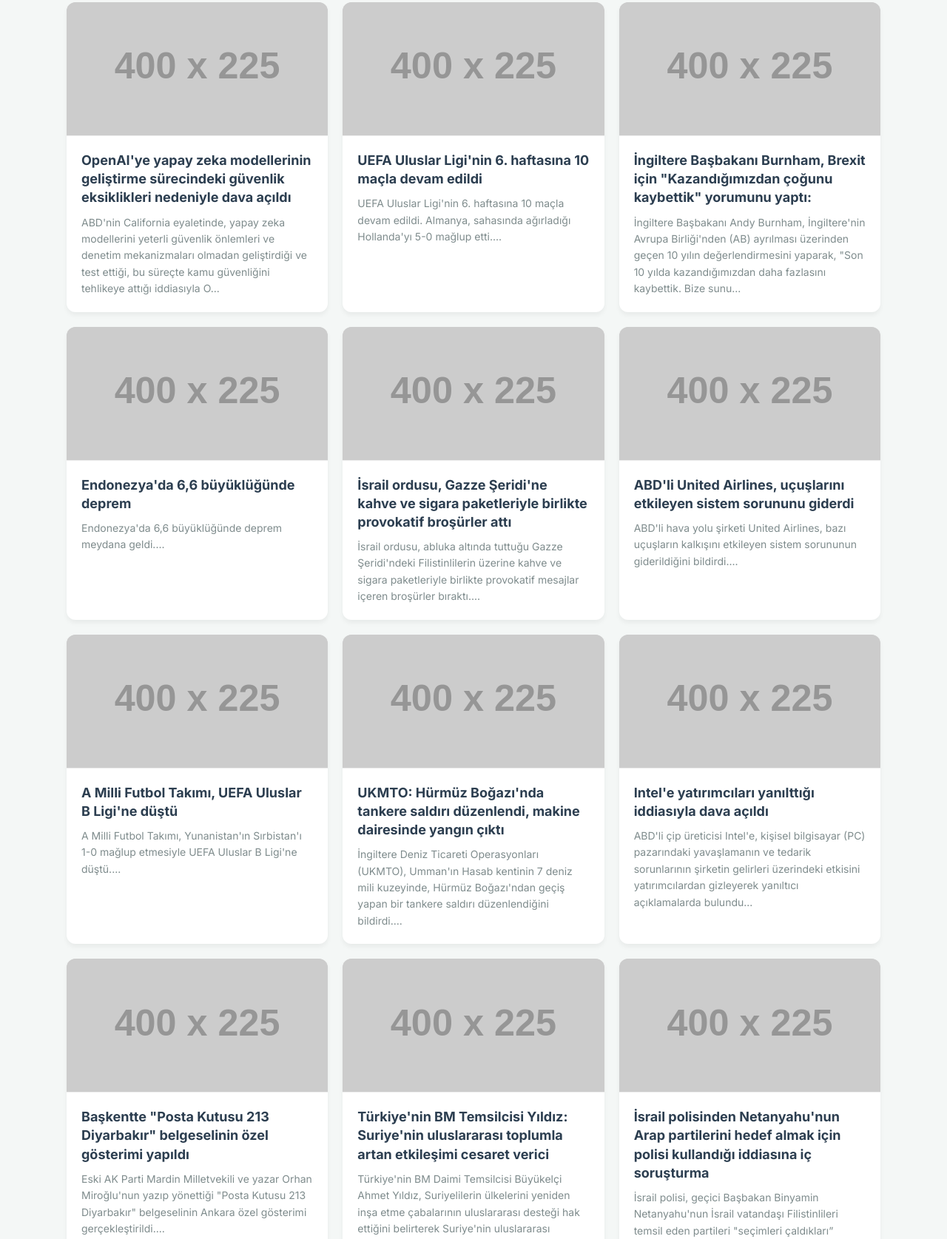
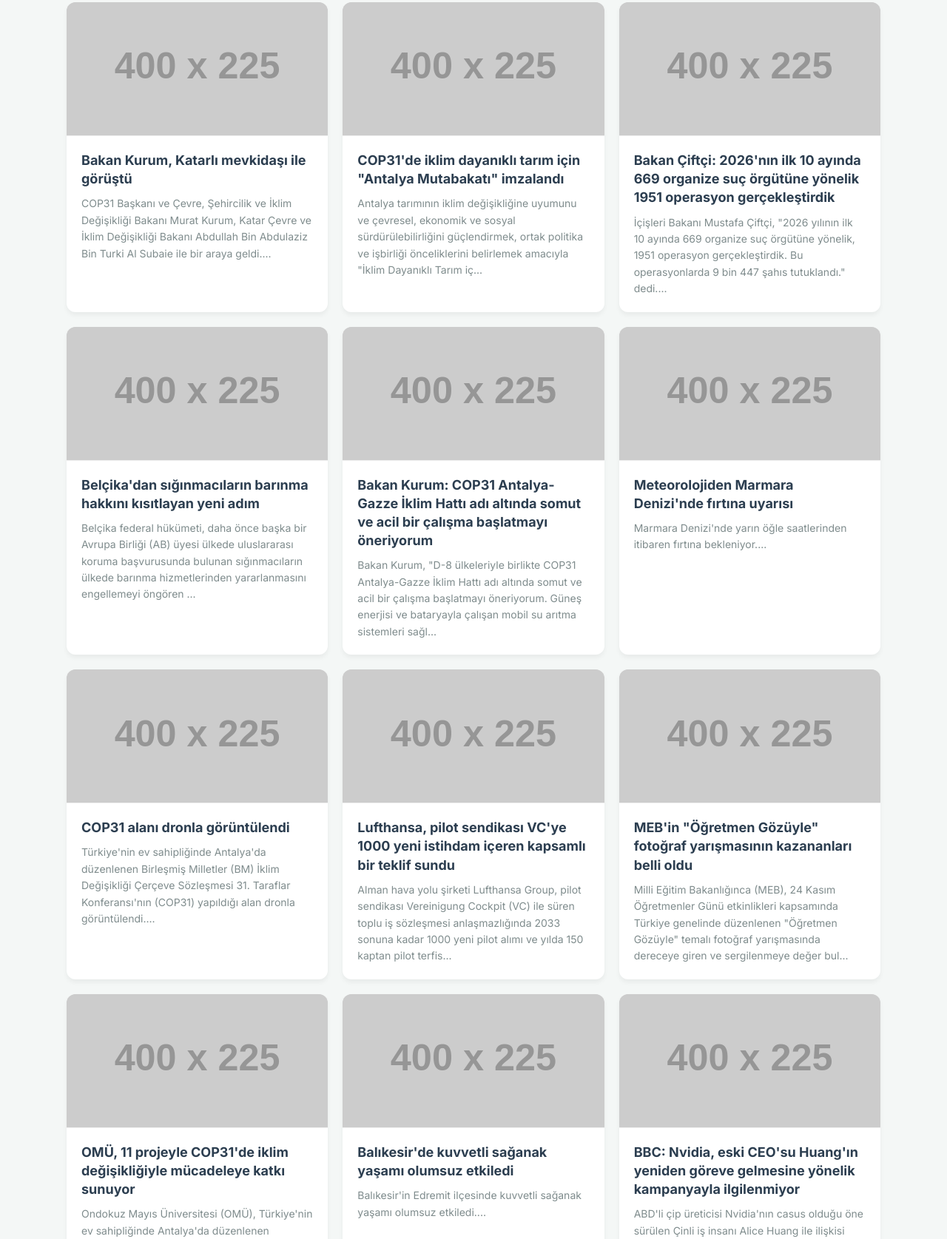
Before and after one commit to alperefekaya/habergundemi, a plain HTML site: page index.html in a window 1280 px wide. Shown: the part 143-1818 px from the top of the page at 74% size. Drawn offline with Linux system fonts and the light colour scheme; placeholder pictures from the web are drawn by us.

Commit message:
Haberler guncellendi

```diff
--- a/index.html
+++ b/index.html
@@ -32,96 +32,96 @@
                 <div class="card">
                     <img src="https://via.placeholder.com/400x225.png?text=Haber+Gündemi" class="card-img" alt="Haber">
                     <div class="card-body">
-                        <h2>OpenAI'ye yapay zeka modellerinin geliştirme sürecindeki güvenlik eksiklikleri nedeniyle dava açıldı</h2>
-                        <p>ABD'nin California eyaletinde, yapay zeka modellerini yeterli güvenlik önlemleri ve denetim mekanizmaları olmadan geliştirdiği ve test ettiği, bu süreçte kamu güvenliğini tehlikeye attığı iddiasıyla O...</p>
+                        <h2>Bakan Kurum, Katarlı mevkidaşı ile görüştü</h2>
+                        <p>COP31 Başkanı ve Çevre, Şehircilik ve İklim Değişikliği Bakanı Murat Kurum, Katar Çevre ve İklim Değişikliği Bakanı Abdullah Bin Abdulaziz Bin Turki Al Subaie ile bir araya geldi....</p>
                     </div>
                 </div>
 
                 <div class="card">
                     <img src="https://via.placeholder.com/400x225.png?text=Haber+Gündemi" class="card-img" alt="Haber">
                     <div class="card-body">
-                        <h2>UEFA Uluslar Ligi'nin 6. haftasına 10 maçla devam edildi</h2>
-                        <p>UEFA Uluslar Ligi'nin 6. haftasına 10 maçla devam edildi. Almanya, sahasında ağırladığı Hollanda'yı 5-0 mağlup etti....</p>
+                        <h2>COP31'de iklim dayanıklı tarım için "Antalya Mutabakatı" imzalandı</h2>
+                        <p>Antalya tarımının iklim değişikliğine uyumunu ve çevresel, ekonomik ve sosyal sürdürülebilirliğini güçlendirmek, ortak politika ve işbirliği önceliklerini belirlemek amacıyla "İklim Dayanıklı Tarım iç...</p>
                     </div>
                 </div>
 
                 <div class="card">
                     <img src="https://via.placeholder.com/400x225.png?text=Haber+Gündemi" class="card-img" alt="Haber">
                     <div class="card-body">
-                        <h2>İngiltere Başbakanı Burnham, Brexit için "Kazandığımızdan çoğunu kaybettik" yorumunu yaptı:</h2>
-                        <p>İngiltere Başbakanı Andy Burnham, İngiltere'nin Avrupa Birliği'nden (AB) ayrılması üzerinden geçen 10 yılın değerlendirmesini yaparak, "Son 10 yılda kazandığımızdan daha fazlasını kaybettik. Bize sunu...</p>
+                        <h2>Bakan Çiftçi: 2026'nın ilk 10 ayında 669 organize suç örgütüne yönelik 1951 operasyon gerçekleştirdik</h2>
+                        <p>İçişleri Bakanı Mustafa Çiftçi, "2026 yılının ilk 10 ayında 669 organize suç örgütüne yönelik, 1951 operasyon gerçekleştirdik. Bu operasyonlarda 9 bin 447 şahıs tutuklandı." dedi....</p>
                     </div>
                 </div>
 
                 <div class="card">
                     <img src="https://via.placeholder.com/400x225.png?text=Haber+Gündemi" class="card-img" alt="Haber">
                     <div class="card-body">
-                        <h2>Endonezya'da 6,6 büyüklüğünde deprem</h2>
-                        <p>Endonezya'da 6,6 büyüklüğünde deprem meydana geldi....</p>
+                        <h2>Belçika'dan sığınmacıların barınma hakkını kısıtlayan yeni adım</h2>
+                        <p>Belçika federal hükümeti, daha önce başka bir Avrupa Birliği (AB) üyesi ülkede uluslararası koruma başvurusunda bulunan sığınmacıların ülkede barınma hizmetlerinden yararlanmasını engellemeyi öngören ...</p>
                     </div>
                 </div>
 
                 <div class="card">
                     <img src="https://via.placeholder.com/400x225.png?text=Haber+Gündemi" class="card-img" alt="Haber">
                     <div class="card-body">
-                        <h2>İsrail ordusu, Gazze Şeridi'ne kahve ve sigara paketleriyle birlikte provokatif broşürler attı</h2>
-                        <p>İsrail ordusu, abluka altında tuttuğu Gazze Şeridi'ndeki Filistinlilerin üzerine kahve ve sigara paketleriyle birlikte provokatif mesajlar içeren broşürler bıraktı....</p>
+                        <h2>Bakan Kurum: COP31 Antalya-Gazze İklim Hattı adı altında somut ve acil bir çalışma başlatmayı öneriyorum</h2>
+                        <p>Bakan Kurum, "D-8 ülkeleriyle birlikte COP31 Antalya-Gazze İklim Hattı adı altında somut ve acil bir çalışma başlatmayı öneriyorum. Güneş enerjisi ve bataryayla çalışan mobil su arıtma sistemleri sağl...</p>
                     </div>
                 </div>
 
                 <div class="card">
                     <img src="https://via.placeholder.com/400x225.png?text=Haber+Gündemi" class="card-img" alt="Haber">
                     <div class="card-body">
-                        <h2>ABD'li United Airlines, uçuşlarını etkileyen sistem sorununu giderdi</h2>
-                        <p>ABD'li hava yolu şirketi United Airlines, bazı uçuşların kalkışını etkileyen sistem sorununun giderildiğini bildirdi....</p>
+                        <h2>Meteorolojiden Marmara Denizi'nde fırtına uyarısı</h2>
+                        <p>Marmara Denizi'nde yarın öğle saatlerinden itibaren fırtına bekleniyor....</p>
                     </div>
                 </div>
 
                 <div class="card">
                     <img src="https://via.placeholder.com/400x225.png?text=Haber+Gündemi" class="card-img" alt="Haber">
                     <div class="card-body">
-                        <h2>A Milli Futbol Takımı, UEFA Uluslar B Ligi'ne düştü</h2>
-                        <p>A Milli Futbol Takımı, Yunanistan'ın Sırbistan'ı 1-0 mağlup etmesiyle UEFA Uluslar B Ligi'ne düştü....</p>
+                        <h2>COP31 alanı dronla görüntülendi</h2>
+                        <p>Türkiye'nin ev sahipliğinde Antalya'da düzenlenen Birleşmiş Milletler (BM) İklim Değişikliği Çerçeve Sözleşmesi 31. Taraflar Konferansı'nın (COP31) yapıldığı alan dronla görüntülendi....</p>
                     </div>
                 </div>
 
                 <div class="card">
                     <img src="https://via.placeholder.com/400x225.png?text=Haber+Gündemi" class="card-img" alt="Haber">
                     <div class="card-body">
-                        <h2>UKMTO: Hürmüz Boğazı'nda tankere saldırı düzenlendi, makine dairesinde yangın çıktı</h2>
-                        <p>İngiltere Deniz Ticareti Operasyonları (UKMTO), Umman'ın Hasab kentinin 7 deniz mili kuzeyinde, Hürmüz Boğazı'ndan geçiş yapan bir tankere saldırı düzenlendiğini bildirdi....</p>
+                        <h2>Lufthansa, pilot sendikası VC'ye 1000 yeni istihdam içeren kapsamlı bir teklif sundu</h2>
+                        <p>Alman hava yolu şirketi Lufthansa Group, pilot sendikası Vereinigung Cockpit (VC) ile süren toplu iş sözleşmesi anlaşmazlığında 2033 sonuna kadar 1000 yeni pilot alımı ve yılda 150 kaptan pilot terfis...</p>
                     </div>
                 </div>
 
                 <div class="card">
                     <img src="https://via.placeholder.com/400x225.png?text=Haber+Gündemi" class="card-img" alt="Haber">
                     <div class="card-body">
-                        <h2>Intel'e yatırımcıları yanılttığı iddiasıyla dava açıldı</h2>
-                        <p>ABD'li çip üreticisi Intel'e, kişisel bilgisayar (PC) pazarındaki yavaşlamanın ve tedarik sorunlarının şirketin gelirleri üzerindeki etkisini yatırımcılardan gizleyerek yanıltıcı açıklamalarda bulundu...</p>
+                        <h2>MEB'in "Öğretmen Gözüyle" fotoğraf yarışmasının kazananları belli oldu</h2>
+                        <p>Milli Eğitim Bakanlığınca (MEB), 24 Kasım Öğretmenler Günü etkinlikleri kapsamında Türkiye genelinde düzenlenen "Öğretmen Gözüyle" temalı fotoğraf yarışmasında dereceye giren ve sergilenmeye değer bul...</p>
                     </div>
                 </div>
 
                 <div class="card">
                     <img src="https://via.placeholder.com/400x225.png?text=Haber+Gündemi" class="card-img" alt="Haber">
                     <div class="card-body">
-                        <h2>Başkentte "Posta Kutusu 213 Diyarbakır" belgeselinin özel gösterimi yapıldı</h2>
-                        <p>Eski AK Parti Mardin Milletvekili ve yazar Orhan Miroğlu'nun yazıp yönettiği "Posta Kutusu 213 Diyarbakır" belgeselinin Ankara özel gösterimi gerçekleştirildi....</p>
+                        <h2>OMÜ, 11 projeyle COP31'de iklim değişikliğiyle mücadeleye katkı sunuyor</h2>
+                        <p>Ondokuz Mayıs Üniversitesi (OMÜ),  Türkiye'nin ev sahipliğinde Antalya'da düzenlenen COP31'de, kabul edilen 11 bilimsel projesiyle iklim değişikliğiyle mücadeleye yönelik çalışmalarını uluslararası pl...</p>
                     </div>
                 </div>
 
                 <div class="card">
                     <img src="https://via.placeholder.com/400x225.png?text=Haber+Gündemi" class="card-img" alt="Haber">
                     <div class="card-body">
-                        <h2>Türkiye'nin BM Temsilcisi Yıldız: Suriye'nin uluslararası toplumla artan etkileşimi cesaret verici</h2>
-                        <p>Türkiye'nin BM Daimi Temsilcisi Büyükelçi Ahmet Yıldız, Suriyelilerin ülkelerini yeniden inşa etme çabalarının uluslararası desteği hak ettiğini belirterek Suriye'nin uluslararası toplumla artan etkil...</p>
+                        <h2>Balıkesir'de kuvvetli sağanak yaşamı olumsuz etkiledi</h2>
+                        <p>Balıkesir'in Edremit ilçesinde kuvvetli sağanak yaşamı olumsuz etkiledi....</p>
                     </div>
                 </div>
 
                 <div class="card">
                     <img src="https://via.placeholder.com/400x225.png?text=Haber+Gündemi" class="card-img" alt="Haber">
                     <div class="card-body">
-                        <h2>İsrail polisinden Netanyahu'nun Arap partilerini hedef almak için polisi kullandığı iddiasına iç soruşturma</h2>
-                        <p>İsrail polisi, geçici Başbakan Binyamin Netanyahu'nun İsrail vatandaşı Filistinlileri temsil eden partileri "seçimleri çaldıkları” söylemleriyle hedef almak için polis güçlerini kullandığı yönündeki i...</p>
+                        <h2>BBC: Nvidia, eski CEO'su Huang'ın yeniden göreve gelmesine yönelik kampanyayla ilgilenmiyor</h2>
+                        <p>ABD'li çip üreticisi Nvidia'nın casus olduğu öne sürülen Çinli iş insanı Alice Huang ile ilişkisi iddiasıyla görevinden ayrılan eski Üst Yöneticisi (CEO) Jensen Huang'ın görevine tekrar getirilmesine ...</p>
                     </div>
                 </div>
         </div></div></body></html>
```
